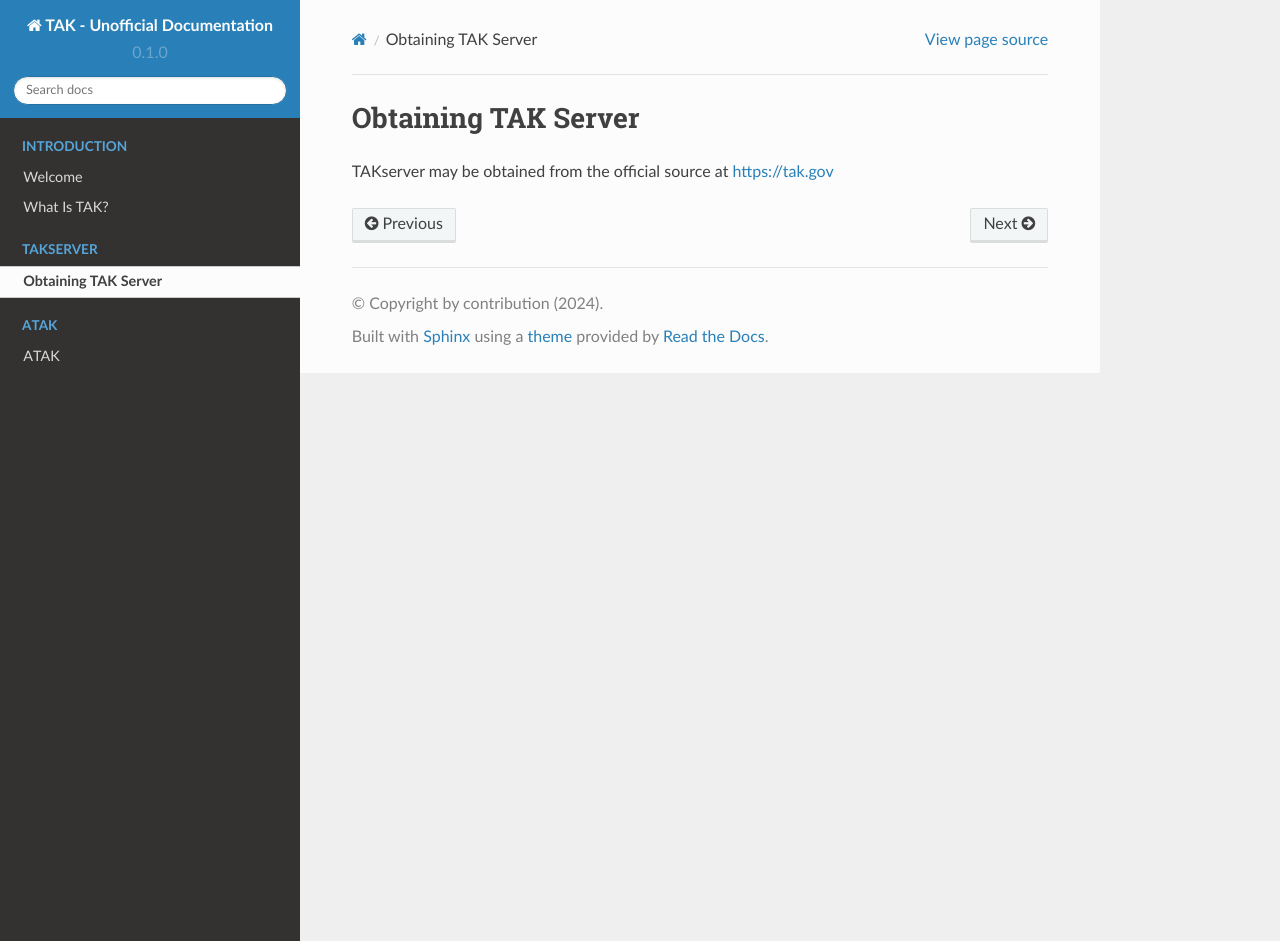
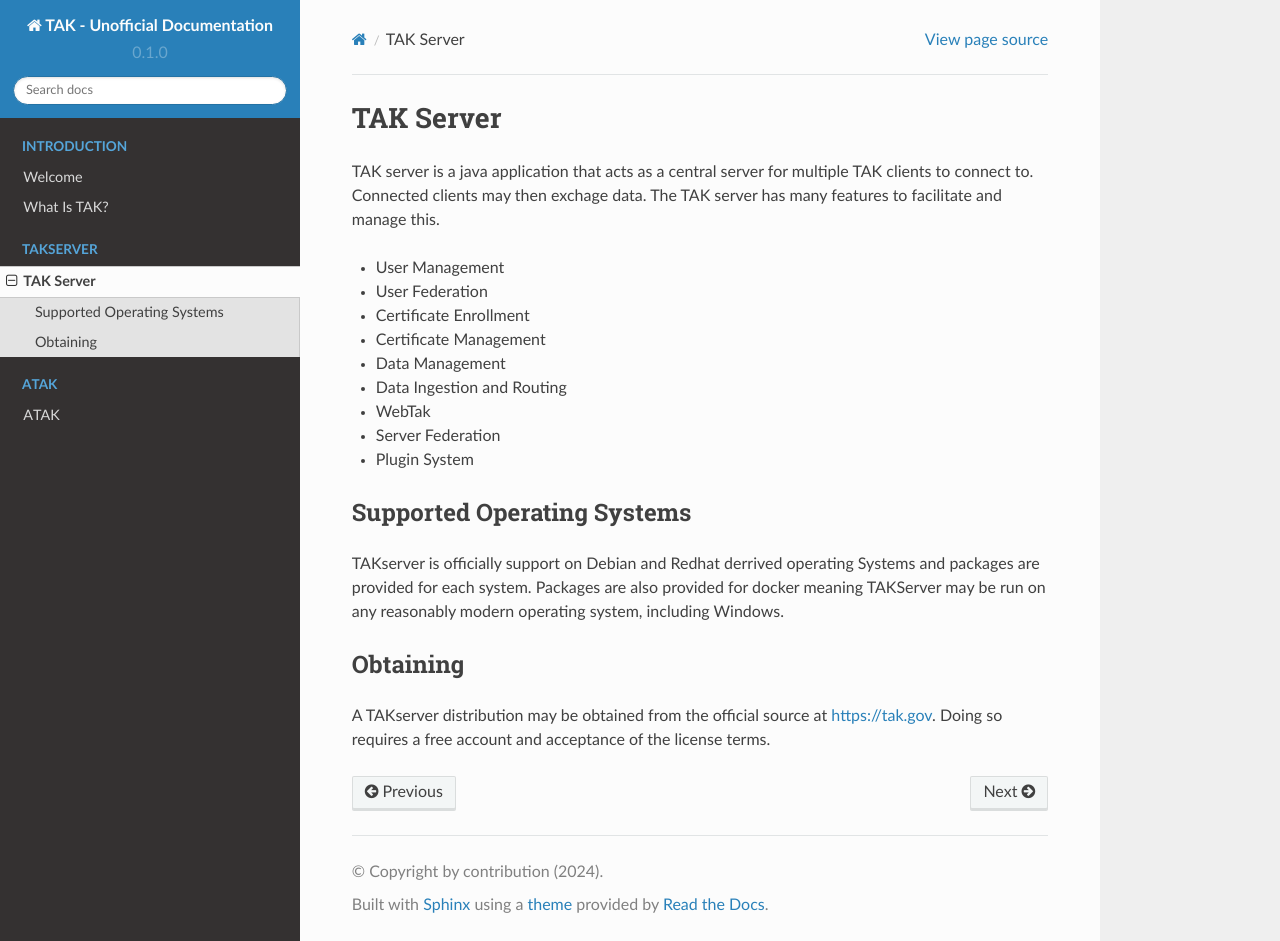
Before and after one commit to jimmypw/doc-tak, a Sphinx documentation site: the page built from docs/source/takserver/index.rst, in a window 1280 px wide and 941 px high. Built offline with Sphinx 7.4.7 and the Read the Docs theme 2.0.0, drawn with Linux system fonts in a browser that asks for light colours.

Commit message:
doc: update introduction doc: update takserver index

```diff
--- a/docs/source/takserver/index.rst
+++ b/docs/source/takserver/index.rst
@@ -1,4 +1,32 @@
-Obtaining TAK Server
-====================
+TAK Server
+==========
 
-TAKserver may be obtained from the official source at https://tak.gov
+TAK server is a java application that acts as a central server for multiple TAK
+clients to connect to. Connected clients may then exchage data. The TAK server
+has many features to facilitate and manage this.
+
+* User Management
+* User Federation
+* Certificate Enrollment
+* Certificate Management
+* Data Management
+* Data Ingestion and Routing
+* WebTak
+* Server Federation
+* Plugin System
+
+
+Supported Operating Systems
+---------------------------
+
+TAKserver is officially support on Debian and Redhat derrived operating Systems
+and packages are provided for each system. Packages are also provided for docker
+meaning TAKServer may be run on any reasonably modern operating system,
+including Windows.
+
+Obtaining
+---------
+
+A TAKserver distribution may be obtained from the official source at
+https://tak.gov. Doing so requires a free account and acceptance of the license
+terms.
```
Also changed, not shown: docs/source/introduction/welcome.rst (+6 -3 lines).
